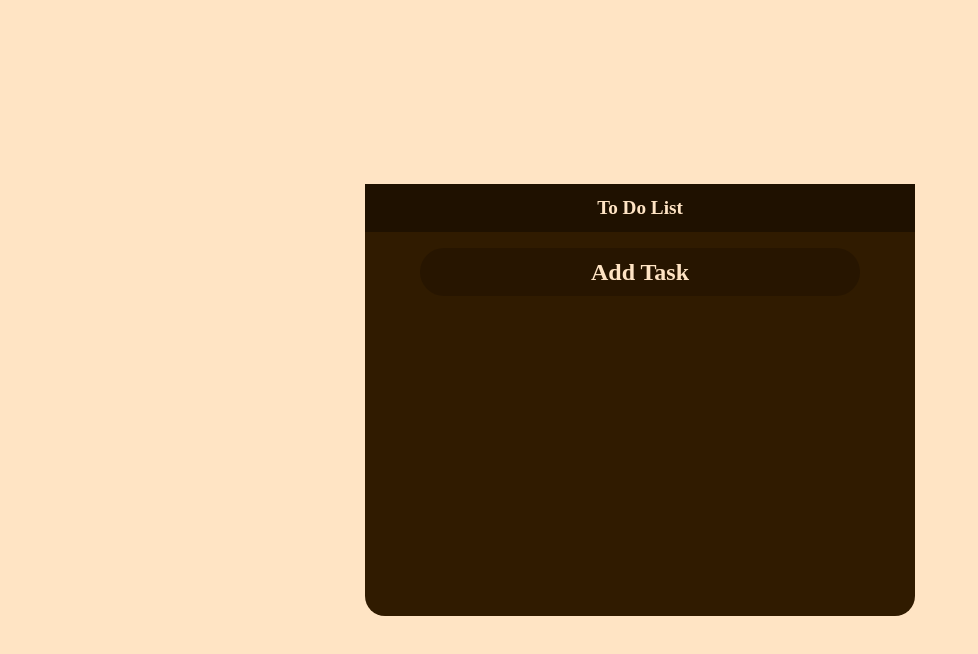
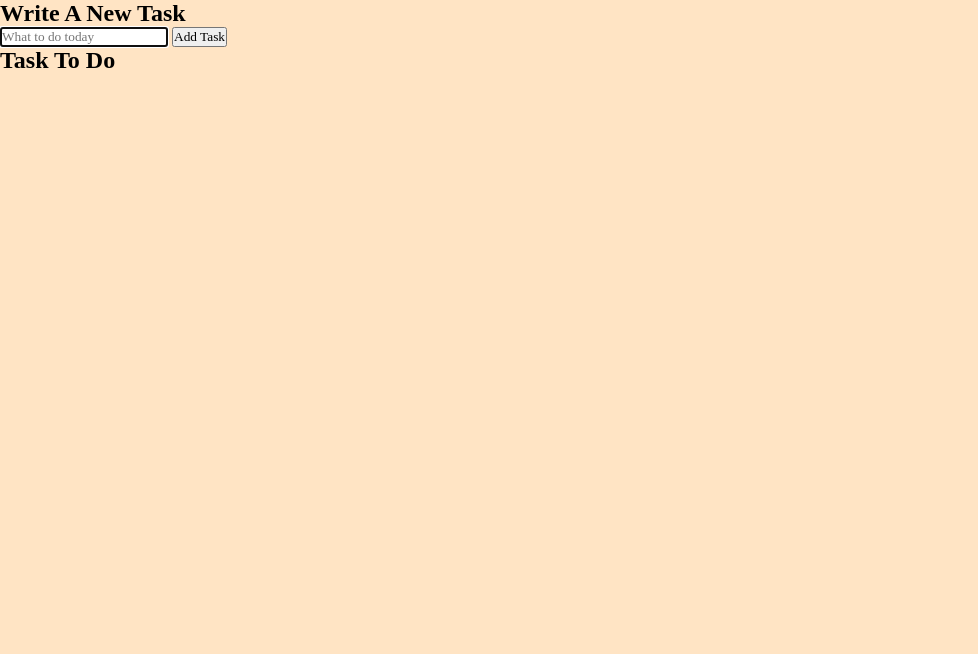
Before and after one commit to omkalaskar/To-Do-List, a plain HTML site: page index.html in a window 1280 px wide. Shown: the whole page, without its empty margins (0-978 px from the left). Drawn offline with Linux system fonts and the light colour scheme.

Commit message:
Revise HTML structure for to-do list app
Updated the HTML structure for the to-do list application, including new task input and task display sections.

```diff
--- a/index.html
+++ b/index.html
@@ -1,26 +1,23 @@
 <!DOCTYPE html>
 <html lang="en">
 <head>
-    <link rel="stylesheet" href="style.css">
+     <link rel="stylesheet" href="style.css">
     <meta charset="UTF-8">
     <meta name="viewport" content="width=device-width, initial-scale=1.0">
-    <title>To Do List</title>
+    <title>Document</title>
+<link rel="stylesheet" href="https://cdnjs.cloudflare.com/ajax/libs/font-awesome/6.5.0/css/all.min.css">
 </head>
 <body>
-    <div class="container">
-        <div class="box">
-
-            <div class="Add_new">
-                <h2 class="Add_new_text">To Do List</h2>
-            </div>
-            <div class="add_task">
-                <h2 class="add_task_text">Add Task</h2>
-
-            </div>
-            <div class="task-cont">
-                <!-- <div class="tasks ">
-
-                </div> -->
+    <div class="main_container">
+        <div class="add_task_container">
+            <h2>Write A New Task</h2>
+            <input type="text" class="user_input" autofocus placeholder="What to do today">
+            <button >Add Task</button>
+        </div>
+        <div class="list_task_container">
+            <h2>Task To Do</h2>
+            <div class="tasks">
+                    <!-- Tasks -->
             </div>
         </div>
     </div>
```
